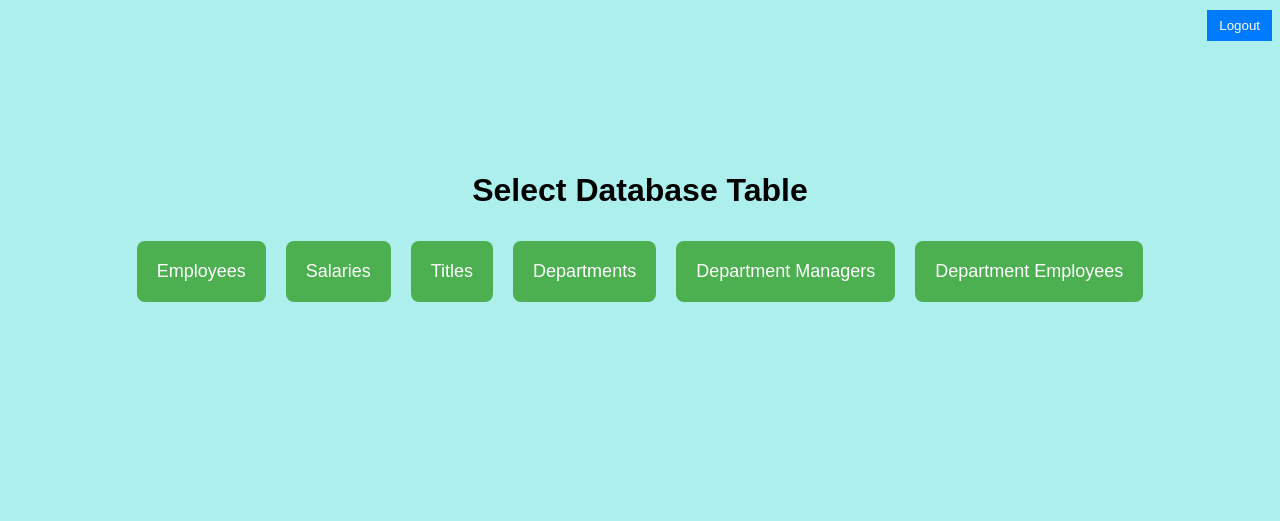
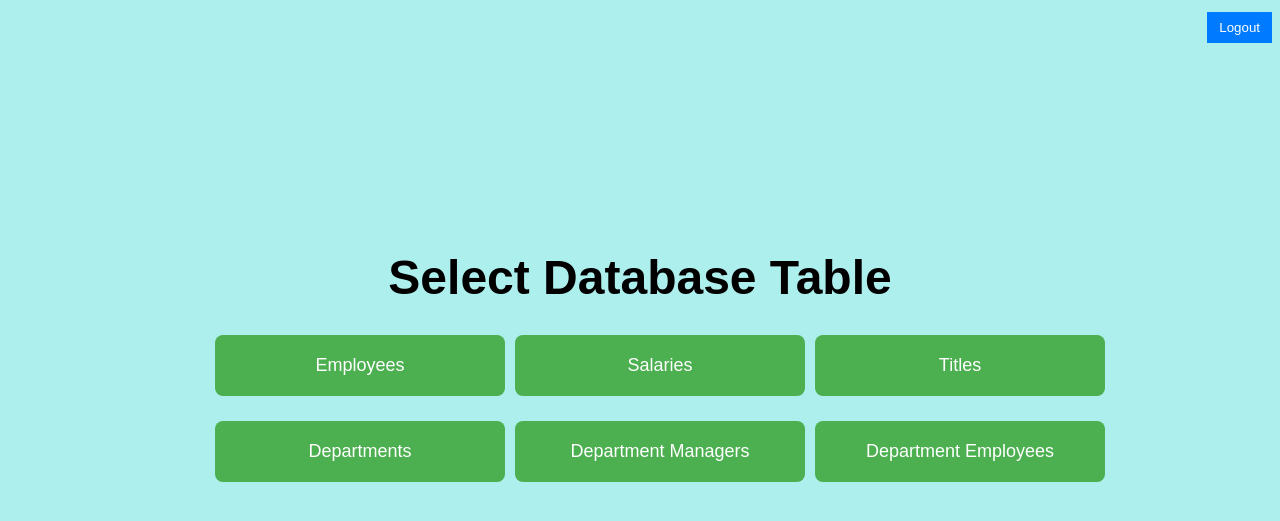
Before and after one commit to j-mcnelis/Cloud-Database-App, a Flask app: page /home in a window 1280 px wide. Shown: the top 521 px of the page. Run offline with Flask 3, Linux system fonts and the light colour scheme; the visitor is signed in with stand-in values (Sample User, id 1).

Commit message:
Final version as of submission at 7:55a.m. 12/9/23

```diff
--- a/myflaskapp/app.py
+++ b/myflaskapp/app.py
@@ -13,6 +13,11 @@ app.secret_key = os.environ.get('DB_SKEY')
 
 connection_string =f'DRIVER={driver};SERVER={server};DATABASE={database};UID={db_user};Pwd={db_password};Encrypt=yes;TrustServerCertificate=no;Connection Timeout=30;'
 db = pyodbc.connect(connection_string)
+
+# Login page
+@app.route('/')
+def defaultLog():
+    return render_template('login.html')
 
 # Login page
 @app.route('/login')
--- a/myflaskapp/templates/home.html
+++ b/myflaskapp/templates/home.html
@@ -9,17 +9,23 @@
         body {
             font-family: Arial, sans-serif;
             text-align: center;
+            font-size: 24px;
             margin-top: 10px;
+            margin-bottom: 30px;
         }
 
         .button-container {
-            display: flex;
+            display: grid;
+            grid-template-columns: repeat(3, 250px); /* Three columns, each 125 pixels wide */
+            column-gap: 50px;
+            row-gap: 25px;
             justify-content: center;
+            align-items: center;
         }
 
         .database-button {
+            width: 250px; /* Set the width of each button */
             padding: 20px;
-            margin: 10px;
             font-size: 18px;
             text-decoration: none;
             color: white;
@@ -27,6 +33,9 @@
             border: none;
             border-radius: 8px;
             cursor: pointer;
+            display: flex;
+            flex-direction: column;
+            justify-content: center;
         }
 
         .database-button:hover {
@@ -44,13 +53,12 @@
             border: none;
             text-decoration: none;
             cursor: pointer;
-            margin-bottom: 110px;
+            margin-bottom: 175px;
         }
 
         .logout button:hover {
             background-color: #0056b3;
         }
-
     </style>
 </head>
 <body style="background-color: #9eedead6;">
@@ -59,7 +67,7 @@
             <button type="submit">Logout</button>
         </form>
     </div>
-    <h1>Select Database Table</h1>
+    <h1 style="font-size: 36; margin-bottom: 30px;">Select Database Table</h1>
     <div class="button-container">
         <a href="/index" class="database-button">Employees</a>
         <a href="/salaries" class="database-button">Salaries</a>
```
